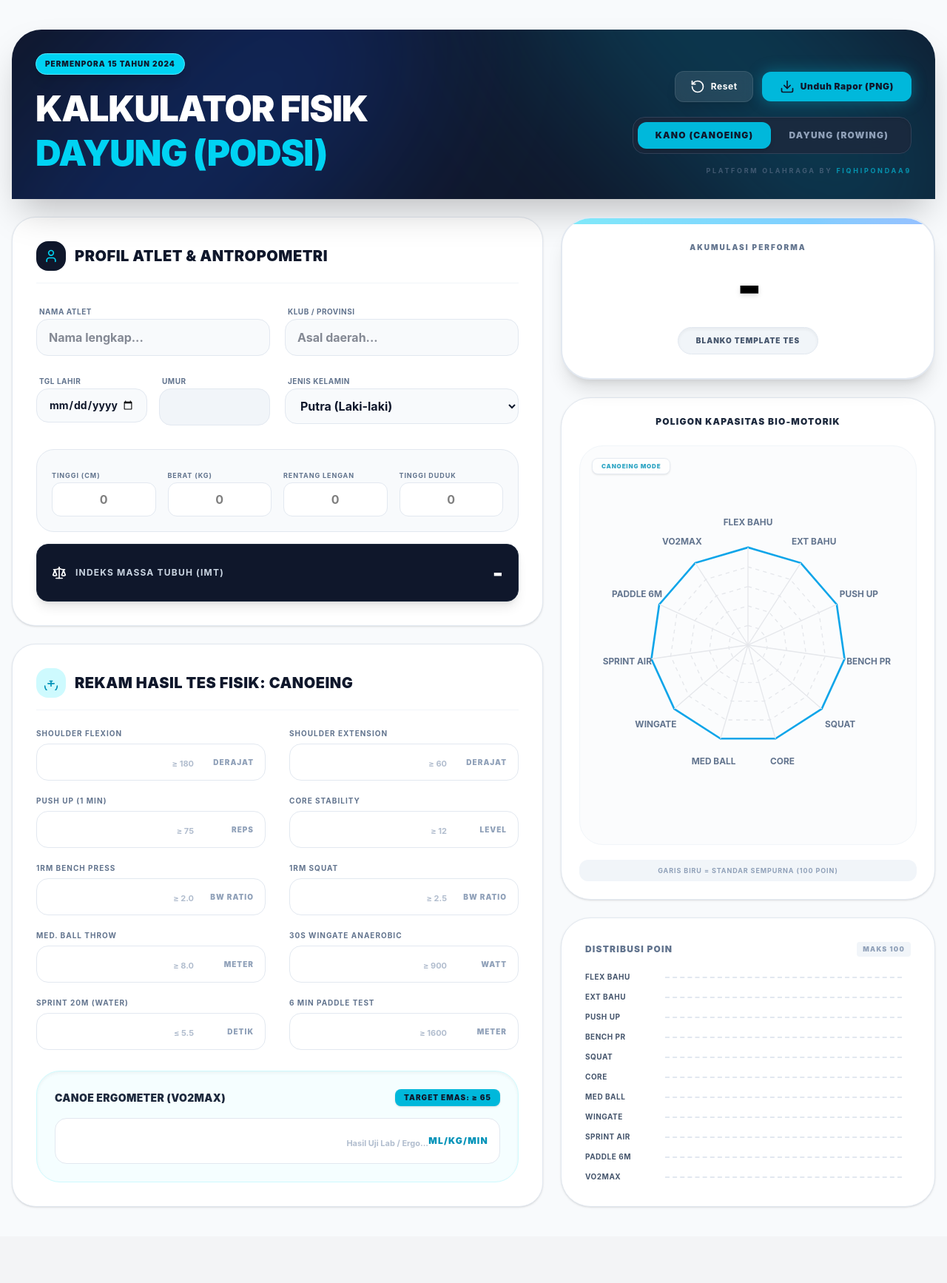
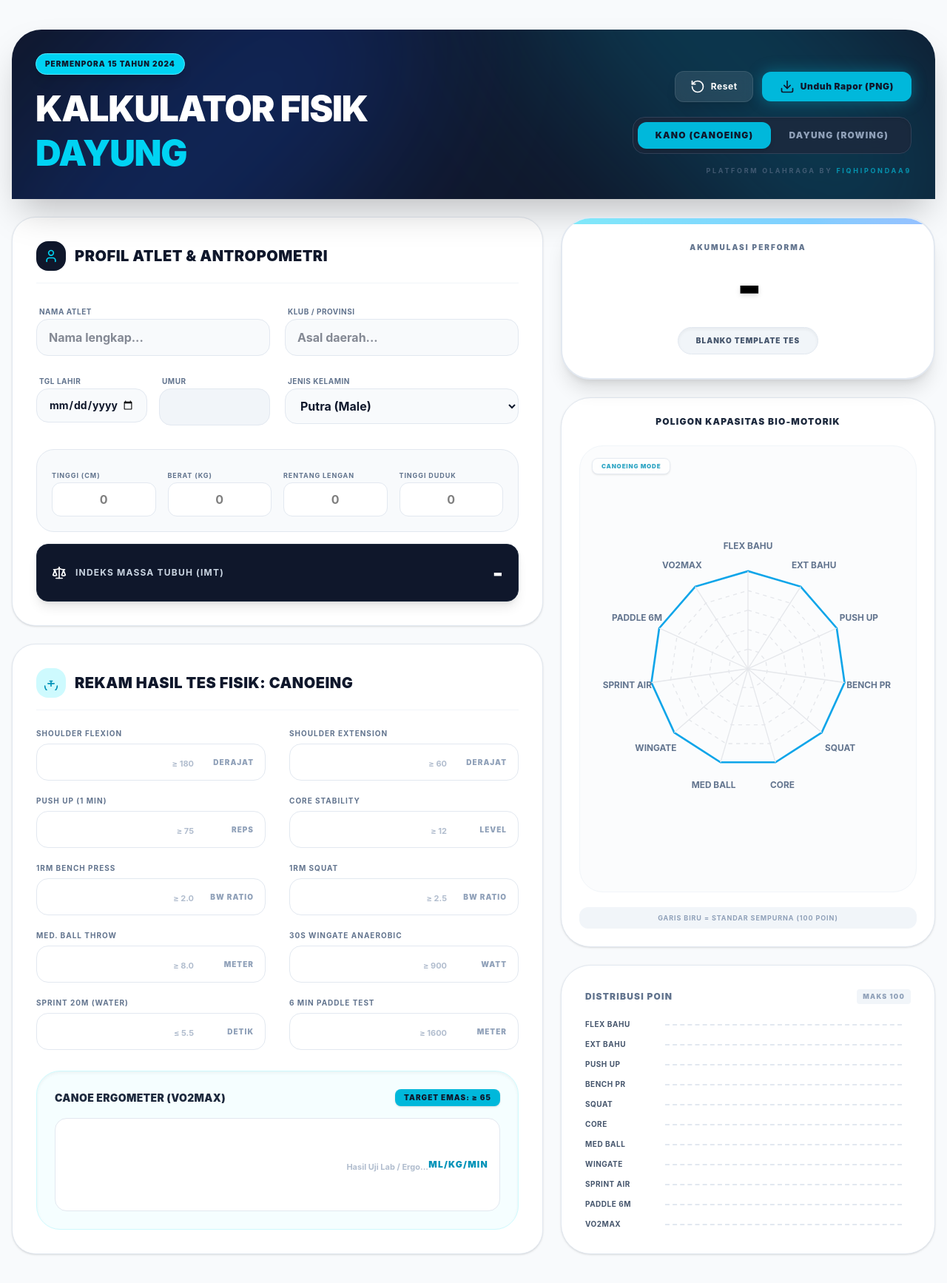
Before and after one commit to fiqhipondaa9/kalkulator-fisik-dayung, a React (Vite) app: page / in a window 1280 px wide. Shown: the whole page at 74% size. Before the commit the page ends 1671 px from the top, so only its background shows below. Built offline with nearby package versions, Linux system fonts and the light colour scheme.

Commit message:
LABEL OK

```diff
--- a/src/App.jsx
+++ b/src/App.jsx
@@ -277,7 +277,7 @@ export default function App() {
               PERMENPORA 15 TAHUN 2024
             </div>
             <h1 className="text-3xl md:text-5xl font-black tracking-tight leading-tight">
-              KALKULATOR FISIK<br/><span className="text-cyan-400">DAYUNG (PODSI)</span>
+              KALKULATOR FISIK<br/><span className="text-cyan-400">DAYUNG</span>
             </h1>
           </div>
           <div className="text-left md:text-right w-full md:w-auto">
@@ -328,7 +328,7 @@ export default function App() {
               <div className="space-y-1">
                 <label className="text-[10px] font-bold text-slate-500 uppercase ml-1 tracking-wider">Jenis Kelamin</label>
                 <select value={identity.gender} onChange={e => setIdentity({...identity, gender: e.target.value})} className={`${inputClass} cursor-pointer`}>
-                  <option value="Putra">Putra (Laki-laki)</option><option value="Putri">Putri (Perempuan)</option>
+                  <option value="Putra">Putra (Male)</option><option value="Putri">Putri (Female)</option>
                 </select>
               </div>
             </div>
@@ -442,7 +442,7 @@ export default function App() {
                    </span>
                  </div>
                  <div className="relative">
-                   <input type="number" step="0.1" value={identity.subCabor === 'Canoeing' ? tests.ergoVO2 : tests.rowingVO2} onChange={e => setTests({...tests, [identity.subCabor === 'Canoeing' ? 'ergoVO2' : 'rowingVO2']: e.target.value})} className={`${testInputClass} bg-white border-cyan-200 py-4 text-xl`} placeholder="Hasil Uji Lab / Ergo..." />
+                   <input type="number" step="0.1" value={identity.subCabor === 'Canoeing' ? tests.ergoVO2 : tests.rowingVO2} onChange={e => setTests({...tests, [identity.subCabor === 'Canoeing' ? 'ergoVO2' : 'rowingVO2']: e.target.value})} className={`${testInputClass} bg-white border-cyan-200 py-12 text-xl`} placeholder="Hasil Uji Lab / Ergo..." />
                    <span className="absolute right-4 top-1/2 -translate-y-1/2 text-xs font-black text-cyan-600 uppercase tracking-widest">mL/Kg/Min</span>
                  </div>
                </div>
```
